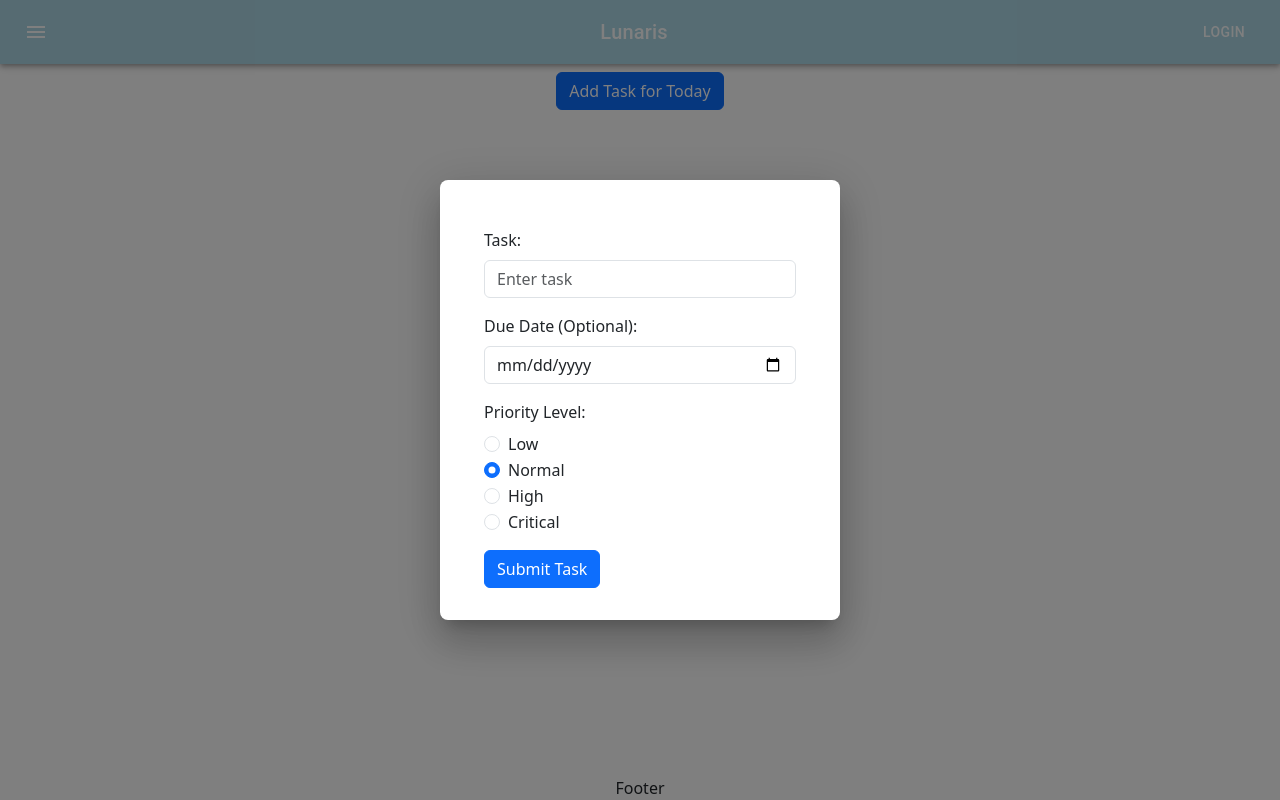
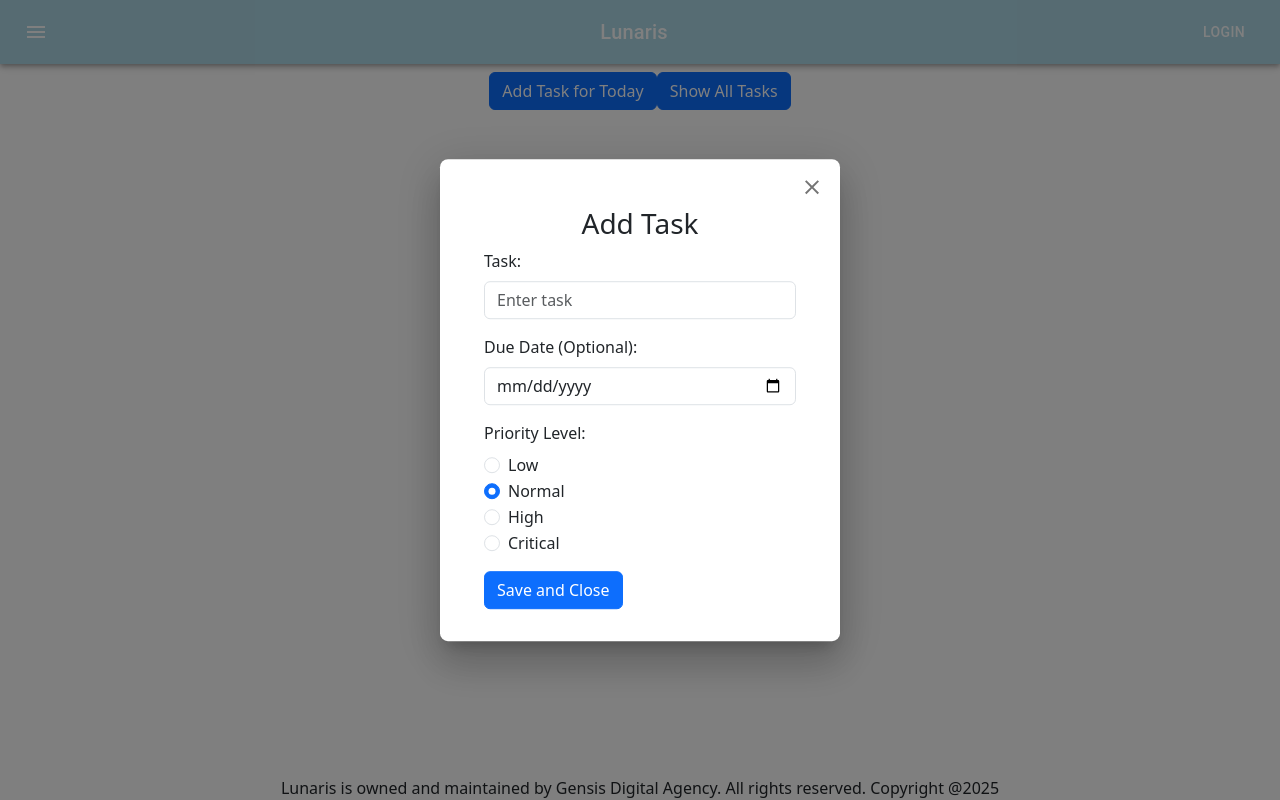
Before and after one commit to RStrozier/lunaris, a React (Vite) app: page / in a window 1280 px wide. Both pictures are taken after a click on the button "Add Task for Today". Built offline with nearby package versions, Linux system fonts and the light colour scheme.

Commit message:
added modals, shows all tasks, and add task for today. both are working in modal form using material ui

```diff
--- a/src/components/Footer.tsx
+++ b/src/components/Footer.tsx
@@ -1,7 +1,9 @@
 
 const Footer = () => {
   return (
-    <div>Footer</div>
+    <div className="">Lunaris is owned and maintained by Gensis Digital
+    Agency. All rights reserved. Copyright @2025
+    </div>
   )
 }
 
--- a/src/components/ModalLayout.tsx
+++ b/src/components/ModalLayout.tsx
@@ -1,8 +1,10 @@
-import React from "react";
 import Modal from "@mui/material/Modal";
 import Box from "@mui/material/Box";
+import IconButton from "@mui/material/IconButton";
+import CloseIcon from "@mui/icons-material/Close";
+import { ModalLayoutProps } from "../data/Types";
 
-const style = {
+const modalLayoutStyle = {
   position: "absolute" as "absolute",
   top: "50%",
   left: "50%",
@@ -14,16 +16,18 @@ const style = {
   borderRadius: "8px",
 };
 
-interface ModalLayoutProps {
-  open: boolean;
-  onClose: () => void;
-  children: React.ReactNode;
-}
-
 const ModalLayout = ({ open, onClose, children }: ModalLayoutProps) => {
   return (
     <Modal open={open} onClose={onClose}>
-      <Box sx={style}>
+      <Box sx={modalLayoutStyle }>
+          {/* Close button in top right corner of modal */}
+          <IconButton
+          onClick={onClose}
+          sx={{ position: "absolute", top: 8, right: 8 }}
+          aria-label="close"
+        >
+          <CloseIcon />
+        </IconButton>
         {children}
       </Box>
     </Modal>
--- /dev/null
+++ b/src/components/modals/AddTaskModal.tsx
@@ -0,0 +1,33 @@
+import { useState } from 'react';
+import ModalLayout from '../ModalLayout'
+import TaskForm from '../user-tasks/TaskForm'
+
+const AddTaskModal = () => {
+    // use state to open and close modal
+    const [isModalOpen, setModalOpen] = useState(false);
+
+    const handleModalOpen = () => {
+        setModalOpen(true);
+    };
+
+    const handleModalClose = () => {
+        setModalOpen(false);
+    };
+
+    return (
+        <>
+            {/* opens the modal on click */}
+            <button className="mt-2 btn btn-primary" onClick={handleModalOpen}>
+                Add Task for Today
+            </button>
+
+            {/* Reusable Modal Wrapper */}
+            <ModalLayout open={isModalOpen} onClose={handleModalClose}>
+                <TaskForm />
+            </ModalLayout>
+
+        </>
+    )
+}
+
+export default AddTaskModal
--- /dev/null
+++ b/src/components/modals/DisplayTaskModal.tsx
@@ -0,0 +1,31 @@
+import { useState } from "react";
+import TaskDisplay from "../user-tasks/TaskDisplay";
+import ModalLayout from "../ModalLayout";
+
+const DisplayTaskModal = () => {
+    // use state to open and close modal
+    const [isModalOpen, setModalOpen] = useState(false);
+
+    const handleModalOpen = () => {
+        setModalOpen(true);
+    };
+
+    const handleModalClose = () => {
+        setModalOpen(false);
+    };
+
+    return (
+        <>
+            {/* opens the modal on click */}
+            <button className="mt-2 btn btn-primary" onClick={handleModalOpen}>
+                Show All Tasks
+            </button>
+
+            <ModalLayout open={isModalOpen} onClose={handleModalClose}>
+                <TaskDisplay />
+            </ModalLayout>
+        </>
+    )
+}
+
+export default DisplayTaskModal
--- a/src/components/TaskDisplay.tsx
+++ b/src/components/user-tasks/TaskDisplay.tsx
@@ -1,5 +1,5 @@
 import { useState, useEffect } from "react";
-import { db } from "../auth/firebaseConfig"; // Import Firestore configuration
+import { db } from "../../auth/firebaseConfig";
 import { collection, getDocs } from "firebase/firestore"; // Firestore methods
 
 // Define the structure of a task
@@ -24,7 +24,7 @@ const TaskDisplay = () => {
           // Fetch all documents from the "tasks" collection
           const taskSnapshot = await getDocs(tasksCollection);
 
-          // Extract task names and process the createdAt field
+          // Get task names and process the createdAt field
           const taskData = taskSnapshot.docs.map((doc) => {
             const data = doc.data();
             return {
@@ -45,7 +45,6 @@ const TaskDisplay = () => {
 
     return (
       <div className="container-lg">
-        <h2 className="m-3">Task Names</h2>
         <ul style={{ listStyleType: 'none' }}>
           {/* Map through the tasks and display each task name */}
           {tasks.map((task, index) => (
--- a/src/components/TaskForm.tsx
+++ b/src/components/user-tasks/TaskForm.tsx
@@ -1,6 +1,6 @@
 import { useForm, SubmitHandler } from "react-hook-form";
-import { TaskFormData } from "../data/Types";
-import { db } from "../auth/firebaseConfig";
+import { TaskFormData } from "../../data/Types";
+import { db } from "../../auth/firebaseConfig";
  // Firestore methods
 import { collection, addDoc, Timestamp } from "firebase/firestore";
 import { useState } from "react";
@@ -40,6 +40,7 @@ const TaskForm = () => {
       <div className="container-lg mt-3">
         {/* Form to add a new task */}
         <form onSubmit={handleSubmit(onSubmit)}>
+          <h3 className="text-center mb-2">Add Task</h3>
           {/* Task Input */}
           <div className="mb-3">
             <label htmlFor="task" className="form-label">
@@ -135,7 +136,7 @@ const TaskForm = () => {
 
           {/* Submit Button */}
           <button type="submit" className="btn btn-primary">
-            Submit Task
+            Save and Close
           </button>
         </form>
 
--- a/src/data/Types.ts
+++ b/src/data/Types.ts
@@ -3,3 +3,9 @@ export interface TaskFormData {
     dueDate?: string;
     priority?: string;
   }
+
+  export interface ModalLayoutProps {
+    open: boolean;
+    onClose: () => void;
+    children: React.ReactNode;
+  }
--- a/src/pages/Home.tsx
+++ b/src/pages/Home.tsx
@@ -1,31 +1,14 @@
-import { useState } from "react";
-import TaskForm from "../components/TaskForm";
-import ModalLayout from "../components/ModalLayout";
+import AddTaskModal from "../components/modals/AddTaskModal";
+import DisplayTaskModal from "../components/modals/DisplayTaskModal";
 
 const Home = () => {
-    // use state to open and close modal
-  const [isModalOpen, setModalOpen] = useState(false);
 
-  const handleModalOpen = () => {
-    setModalOpen(true);
-  };
-
-  const handleModalClose = () => {
-    setModalOpen(false);
-  };
 
     return (
         <div className="container">
             <div className="container-lg">
-        {/* opens the modal on click */}
-        <button className="mt-2 btn btn-primary" onClick={handleModalOpen}>
-          Add Task for Today
-        </button>
-
-        {/* Reusable Modal Wrapper */}
-        <ModalLayout open={isModalOpen} onClose={handleModalClose}>
-          <TaskForm />
-        </ModalLayout>
+                <AddTaskModal />
+                <DisplayTaskModal />
             </div>
         </div>
     );
--- a/src/routes/AppRouter.tsx
+++ b/src/routes/AppRouter.tsx
@@ -2,7 +2,7 @@ import { BrowserRouter, Route, Routes } from "react-router-dom";
 import Home from "../pages/Home";
 import ErrorPage from "../pages/ErrorPage";
 import Layout from "../components/Layout";
-import TaskDisplay from "../components/TaskDisplay";
+import TaskDisplay from "../components/user-tasks/TaskDisplay";
 
 const AppRouter = () => {
   return (
```
Lines whose indentation alone changed are shown as unchanged.
